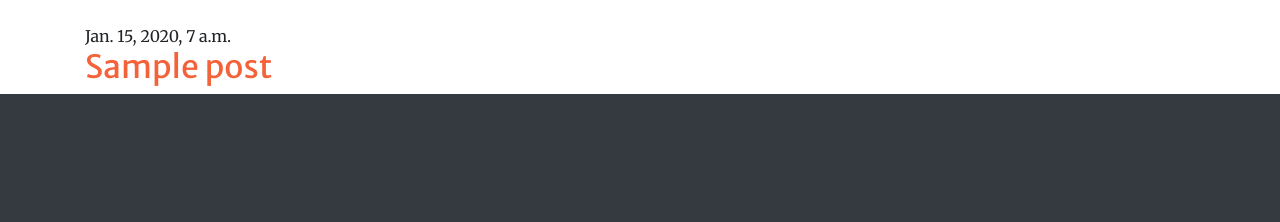
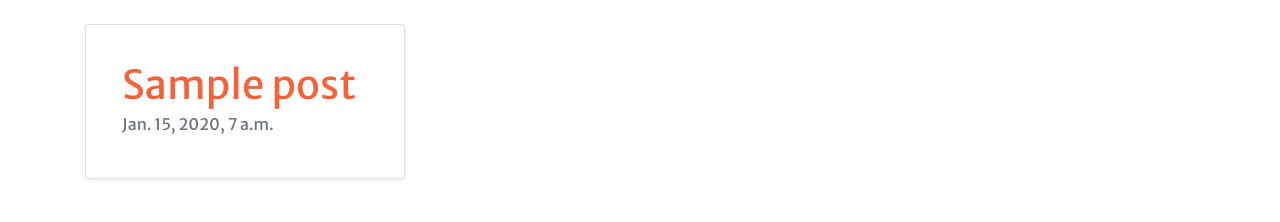
Before and after one commit to caiquevitoriano/my-first-blog, a Django app: template blog/templates/blog/post_list.html in a window 1280 px wide. Shown: the part 848-1070 px from the top of the page. Run offline with Django 3.2, Linux system fonts and the light colour scheme; the template is opened without the code that fills it: values that come from a table or form of the project are taken from there, others are empty; tables that the repository leaves empty hold one stand-in row (values such as "Sample post"); some libraries are stand-ins or nearby versions.

Commit message:
card de noticias

```diff
--- a/blog/templates/blog/base.html
+++ b/blog/templates/blog/base.html
@@ -68,7 +68,7 @@
 
     <div class="page-header">
         {% if user.is_authenticated %}
-        <a href="{% url 'post_new' %}" class="top-menu"><span class="glyphicon glyphicon-plus"></span></a>
+        <a href="{% url 'post_new' %}" class="top-menu">novo</a>
         {% endif %}
         <div class="container text-center">
             <h1 class="mb-4">Noticias</h1>
@@ -76,7 +76,6 @@
     </div>
     <div class="content container">
         <div class="row">
-
             {% block content %}
             {% endblock %}
         </div>
--- a/blog/templates/blog/post_list.html
+++ b/blog/templates/blog/post_list.html
@@ -2,15 +2,20 @@
 
 
 {% block content %}
-    {% for post in posts %}
-    <div class="col-md-4">
-        <div class="post">
-            <div class="date">
-                {{ post.published_date }}
-            </div>
-            <h2><a href="{% url 'post_detail' pk=post.pk %}">{{ post.title }}</a></h2>
-            <!-- <p>{{ post.text|linebreaksbr }}</p> -->
+{% for post in posts %}
+<div class="col-md-4">
+
+    <div class="card shadow-sm p-3  mb-5 bg-white rounded" style="width: 20rem;">
+        <div class="card-body">
+            <h1 class="card-title">
+                <a href="{% url 'post_detail' pk=post.pk %}">{{ post.title }}</a>
+            </h1>
+            <h6 class="card-subtitle mb-2 text-muted">{{ post.published_date }}</h6>
+
+
         </div>
     </div>
-    {% endfor %}
+
+</div>
+{% endfor %}
 {% endblock %}
```
Also changed, not shown: blog/templates/blog/css/creative.css.
